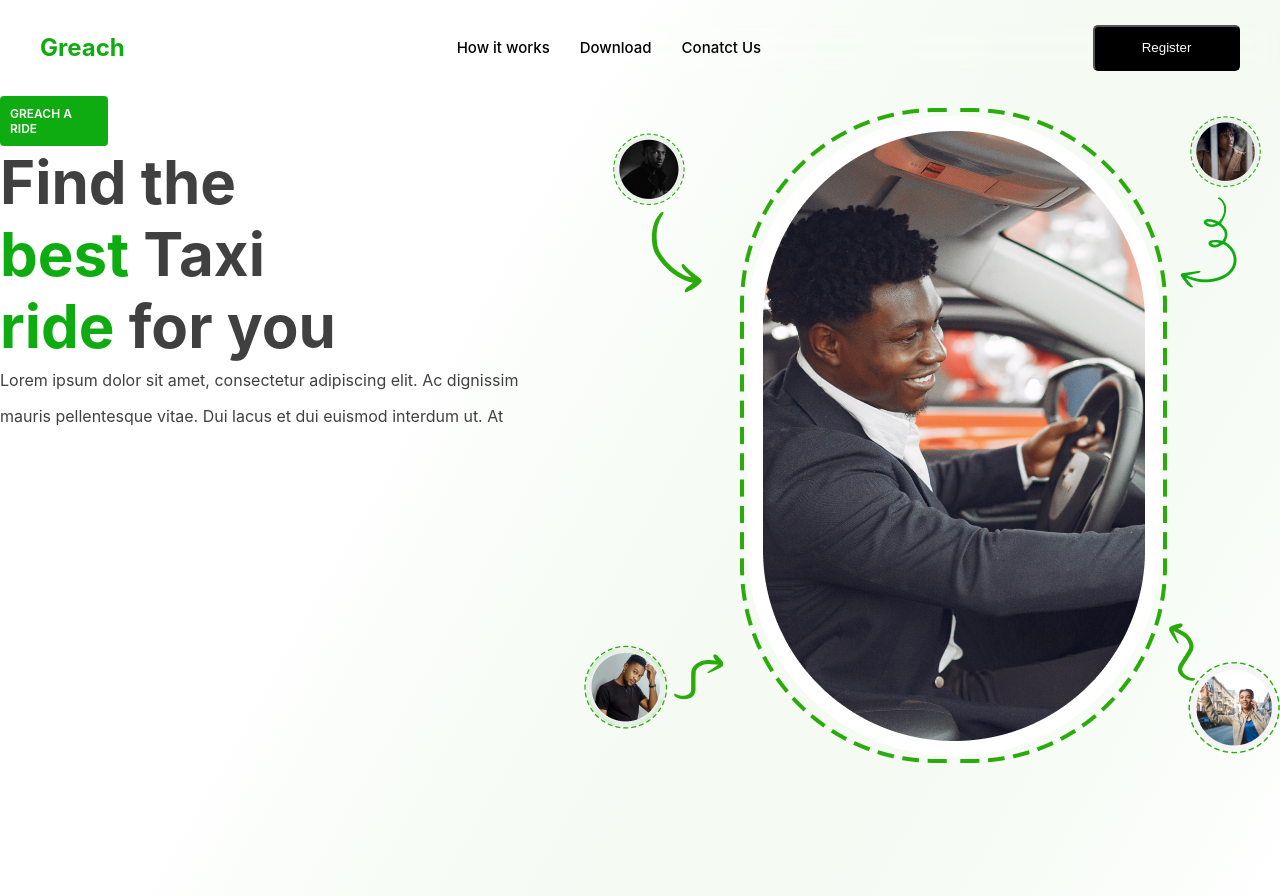
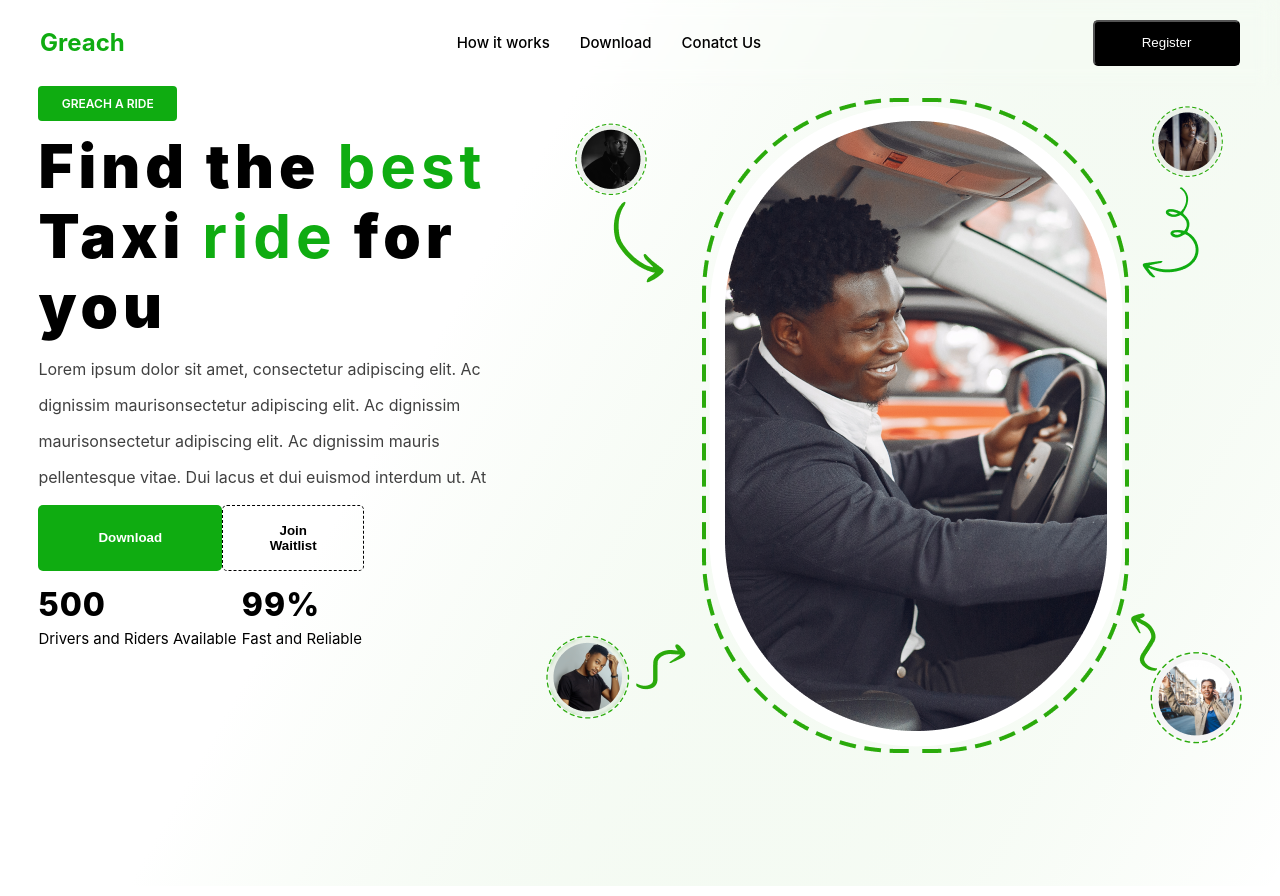
Before and after one commit to Mumen345/greach, a Vue app: page / in a window 1280 px wide. Built offline with nearby package versions, Linux system fonts and the light colour scheme.

Commit message:
Hero section done

```diff
--- a/src/App.vue
+++ b/src/App.vue
@@ -30,8 +30,6 @@ import Hero from './components/Hero.vue'
 
 <style scoped>
  .headersection{
-   background-image: url("@/assets/BG.svg");
-        min-height: 100vh;
-        width: 100%;
+
  }
 </style>
--- a/src/assets/main.css
+++ b/src/assets/main.css
@@ -2,12 +2,13 @@
 
 #app {
   width: 100%;
-  max-width: 2000px;
+  max-width: 1500px;
   margin: 0 auto;
   font-weight: normal;
   display: flex;
   flex-direction: column;
-
+  background-image: url("@/assets/BG.svg");
+  width: 100%;
 }
 
 a {
--- a/src/components/Hero.vue
+++ b/src/components/Hero.vue
@@ -1,11 +1,24 @@
 <template >
     <div class="hero_container">
-        <div>
+        <div class="left_hero_text">
+                <p class="smallbtn">GREACH A RIDE</p>
+                <p class="hero_text">Find the <span>best </span> <br> Taxi <span>ride</span> for <br> you</p>
+            <p class="hero_subtext">Lorem ipsum dolor sit amet, consectetur adipiscing elit. Ac dignissim maurisonsectetur adipiscing elit. Ac dignissim maurisonsectetur adipiscing elit. Ac dignissim mauris pellentesque vitae. Dui lacus et dui euismod interdum ut. At </p>
+            <div class="button_div">
+        <button class="primary_button">Download</button>
+        <button class="secondary_button">Join Waitlist</button>
+            </div>
+        <div class="hero_stats">
+            <div>
+                <p class="hero_stats_header">500</p>
+                <p>Drivers and Riders Available</p>
+            </div>
+            <div>
+                <p class="hero_stats_header">99%</p>
+                <p>Fast and Reliable</p>
+            </div>
+        </div>
 
-            <p class="smallbtn">GREACH A RIDE</p>
-            <p class="hero_text">Find the <span>best</span>
-    Taxi <span>ride</span> for you</p>
-    <p class="hero_subtext">Lorem ipsum dolor sit amet, consectetur adipiscing elit. Ac dignissim mauris pellentesque vitae. Dui lacus et dui euismod interdum ut. At </p>
         </div>
         <div>
             <img alt="Hero Img" class="logo" src="@/assets/hero_img.png"/>
@@ -15,6 +28,21 @@
 <script setup>
 </script>
 <style scoped>
+.hero_stats {
+    display: flex;
+    flex-direction: row;
+    justify-content: space-between;
+    align-items: flex-start;
+    width: 70%;
+
+}
+.left_hero_text {
+     display: flex;
+     flex-direction: column;
+     justify-content: baseline;
+     gap: 10px;
+
+}
     .smallbtn {
         font-size: 12px;
         color: #ffffff;
@@ -22,13 +50,16 @@
         border-radius: 4px;
         padding: 10px;
         font-weight: 600;
-        width: 20%;
+        width: 30%;
+        text-align: center;
     }
     .hero_text {
         font-size: 60px;
-        color: #404040;
-        font-weight: 700;
-        width: 70%;
+        color: #000000;
+        font-weight: 900;
+        /* width: 80%; */
+        line-height: 70px;
+        letter-spacing: 5px;
     }
     span{
         color: #0FAC11;
@@ -46,6 +77,37 @@ color: #404040;
         justify-content: space-evenly;
         align-items: flex-start;
         height: 100vh;
+        width: 94%;
+        margin: 0 auto;
 
     }
+    .primary_button {
+        background-color: #0FAC11;
+        border: none;
+        color: #ffffff;
+        font-weight: 700;
+        padding: 1.3em 4.5em;
+        border-radius: 5px;
+    }
+    .secondary_button {
+           background-color: transparent;
+        border: none;
+        color: #000000;
+        font-weight: 700;
+        padding: 1.3em 3.5em;
+        border-radius: 5px;
+        border: 1px dashed #000000;
+    }
+    .button_div{
+        width: 70%;
+        display: flex;
+        flex-direction: row;
+        justify-content: space-between;
+    }
+    .hero_stats_header {
+        font-weight: 800;
+        font-size: 32px;
+        line-height: 48px;
+        letter-spacing: 1px;
+    }
 </style>
--- a/src/components/Navigation.vue
+++ b/src/components/Navigation.vue
@@ -27,11 +27,10 @@ defineProps({
     justify-content: space-between;
     align-items: center;
    width: 100%;
-   margin: 25px auto;
-   padding: 0 40px;
-gap: 275px;
-background: #ffffff05;
-backdrop-filter: blur(10px);
+   padding: 20px 40px;
+  gap: 275px;
+  background: #ffffff05;
+  backdrop-filter: blur(10px);
     position: -webkit-sticky; /* Safari */
   position: sticky;
   top: 0;
```
